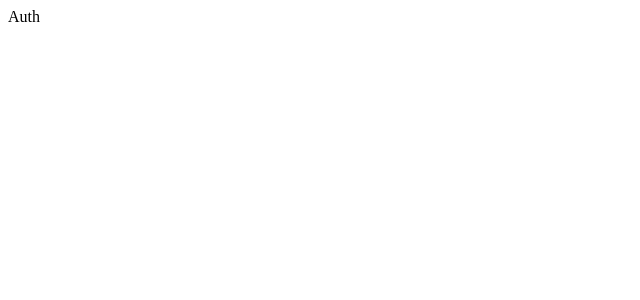
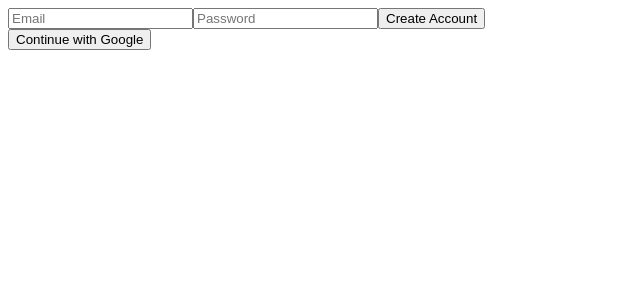
Before and after one commit to jkl1212/playdatatalk, a React (Create React App) app: page /#/ in a window 1280 px wide. Shown: the top 300 px of the page, without its empty margins (0-640 px from the left). Built offline with nearby package versions, Linux system fonts and the light colour scheme; no server answers.

Commit message:
3 회원가입 기능

```diff
--- /dev/null
+++ b/jsconfig.json
@@ -0,0 +1,6 @@
+{
+    "compilerOptions": {
+        "baseUrl": "src"
+    },
+    "include": ["src"]
+}
--- a/src/components/App.js
+++ b/src/components/App.js
@@ -1,8 +1,14 @@
 import React, {useState} from 'react';
-import AppRouter from './Router';
+import AppRouter from 'components/Router';
+import {authService} from 'fBase';
 
 function App() {
-  const [isLoggedIn, setIsLoggedIn] = useState();
+  const [init, setInit] = useState(false);
+  const [isLoggedIn, setIsLoggedIn] = useState(authService.currentUser);
+  console.log(authService.currentUser);
+  setInterval(() => {
+    console.log(authService.currentUser);
+  }, 10000);
   return <AppRouter isLoggedIn={isLoggedIn} />;
 }
 
--- a/src/firebase.js
+++ b/src/fBase.js
@@ -2,6 +2,7 @@
 import "firebase/compat/auth";
 import "firebase/compat/firestore";
 import "firebase/compat/storage";
+import "firebase/auth";
 
 // import { initializeApp } from "firebase/app";
 
@@ -15,4 +16,6 @@
     appId: process.env.REACT_APP_APP_ID
   };
 
-export default firebase.initializeApp(firebaseConfig);
+firebase.initializeApp(firebaseConfig);
+
+export const authService = firebase.auth();
--- a/src/routes/Auth.js
+++ b/src/routes/Auth.js
@@ -1,5 +1,61 @@
-import React from "react";
+import React, { useState } from "react";
+import { authService } from "../fBase";
 
-const Auth = () => <span>Auth</span>;
+const Auth = () => {
+    const [email, setEmail] = useState("");
+    const [password, setPassword] = useState("");
+    const [newAccount, setAccount] = useState(true);
+    const onChange = (event) => {
+        const {
+            target: { name, value },
+        } = event;
+        if (name === "email"){
+            setEmail(value);
+        }else if (name === "password"){
+            setPassword(value);
+        }
+    };
+    const onSubmit = async (event) => {
+        event.preventDefault();
+        try{
+            let data;
+            if (newAccount){
+                const data = await authService.createUserWithEmailAndPassword(email, password)
+            } else {
+                const data = await authService.signInWithEmailAndPassword(email,password)
+            }
+            console.log(data);
+        } catch(error){
+            console.log(error);
+        }
+    };
+    return (
+        <div>
+            <form onSubmit={onSubmit}>
+                <input
+                    name="email"
+                    type="email"
+                    placeholder="Email"
+                    required
+                    value={email}
+                    onChange={onChange}
+                />
+                <input
+                    name="password"
+                    type="password"
+                    placeholder="Password"
+                    required
+                    value={password}
+                    onChange={onChange}
+                />
+                <input type="submit" value={newAccount ? "Create Account" : "Log In"}/>
+            </form>
+            <div>
+                <button>Continue with Google</button>
+            </div>
+        </div>
+    );
+};
+
 
 export default Auth;
```
